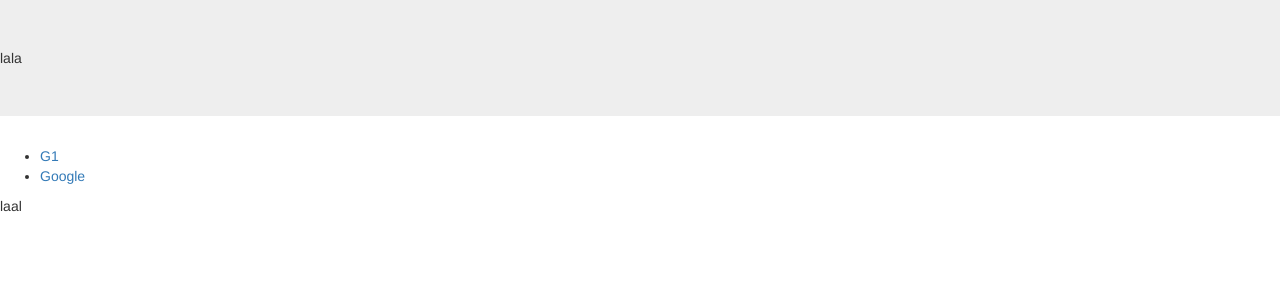
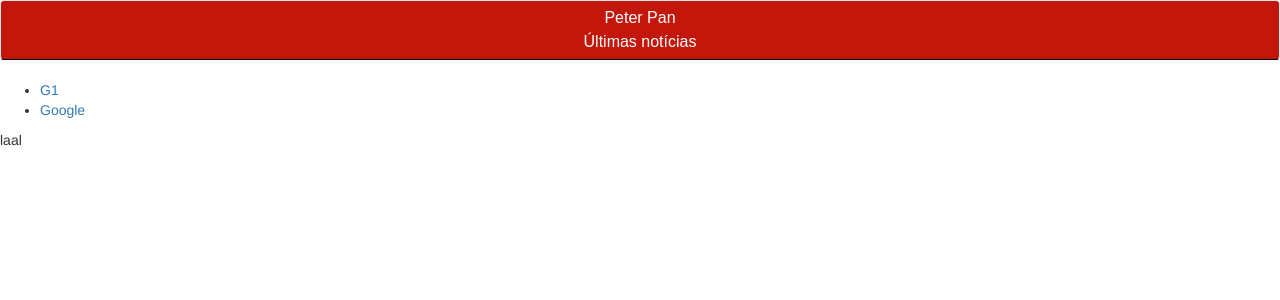
Before and after one commit to Dayof/peterpan, a Flask app: page / in a window 1280 px wide. Shown: the top 300 px of the page. Run offline with Flask 2, Linux system fonts and the light colour scheme; some libraries are stand-ins or nearby versions.

Commit message:
Created navbar

```diff
--- a/peterpan/templates/home.html
+++ b/peterpan/templates/home.html
@@ -8,12 +8,27 @@
     <!-- <link rel="stylesheet" type="text/css" href="{{ url_for('static', filename='sass/main.scss') }}"> -->
     <link rel="stylesheet" href="{{ url_for('static', filename='components/bootstrap-css-only/css/bootstrap.min.css') }}">
     <!-- scripts -->
+    <style>
+      .navbar {
+        background-color: #c4170c;
+        color: white;
+        text-align: center;
+        font-family: Arial;
+        font-size: 16px;
+        line-height: 14px;
+        padding-top: 10px;
+        border-bottom-color: black;
+      }
+    </style>
   </head>
   <body>
     <div class="page">
       <div class="header">
-        <div class="jumbotron">
-          lala
+        <div class="navbar navbar-default navbar-fixed-to-top">
+          <div class="container-fluid">
+            <p>Peter Pan</p>
+            <p>Últimas notícias</p>
+          </div>
         </div>
       </div>
       <div class="content">
```
